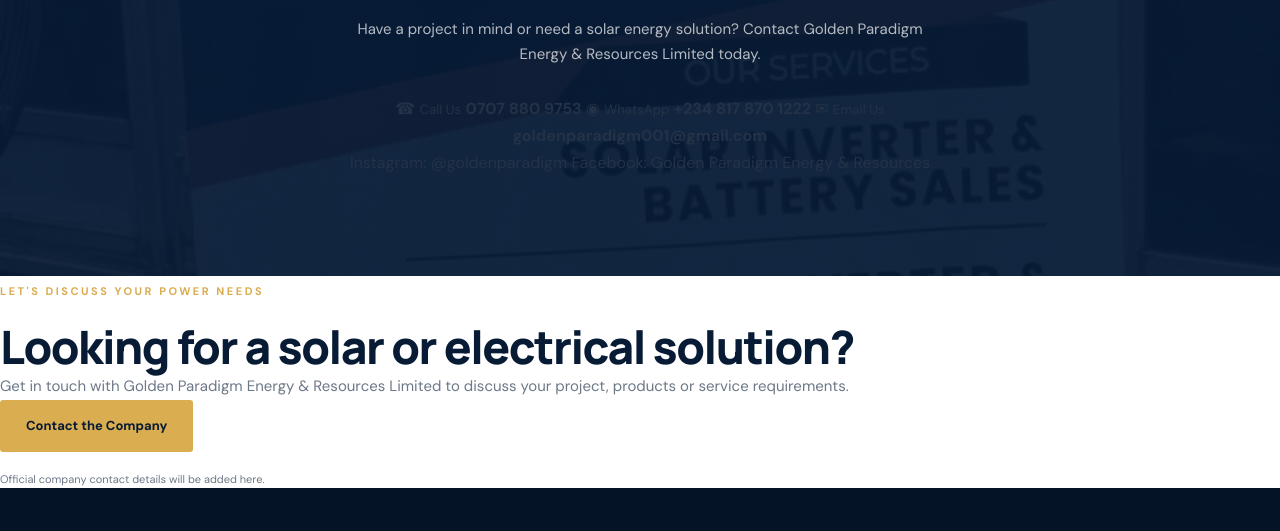
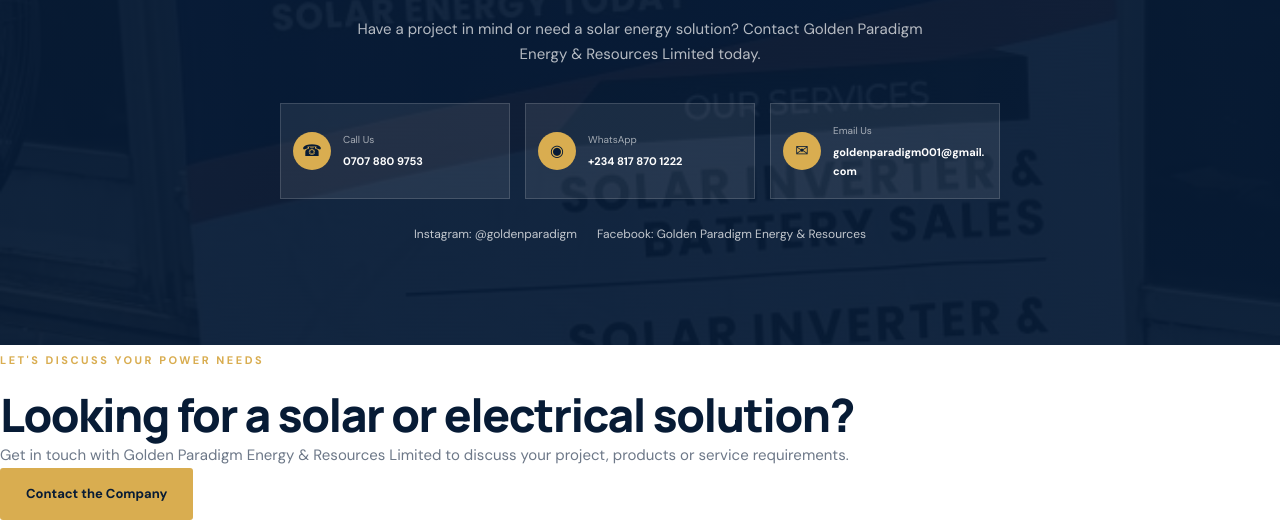
Before and after one commit to 1mojisola/golden-paradigm-website, a plain HTML site: page index.html in a window 1280 px wide. Shown: the part 8945-9476 px from the top of the page. Drawn offline with Linux system fonts and the light colour scheme.

Commit message:
Update styles.css

```diff
--- a/styles.css
+++ b/styles.css
@@ -1213,3 +1213,88 @@ p {
     transform: none;
   }
 }
+
+
+/* CONTACT DETAILS */
+
+.contact-details {
+  display: grid;
+  grid-template-columns: repeat(3, 1fr);
+  gap: 15px;
+  margin: 35px 0 25px;
+  text-align: left;
+}
+
+.contact-item {
+  display: flex;
+  align-items: center;
+  gap: 12px;
+  padding: 18px 12px;
+  background: rgba(255, 255, 255, 0.08);
+  border: 1px solid rgba(255, 255, 255, 0.15);
+  transition: 0.3s ease;
+}
+
+.contact-item:hover {
+  background: rgba(217, 173, 80, 0.15);
+  border-color: var(--gold);
+  transform: translateY(-4px);
+}
+
+.contact-icon {
+  display: grid;
+  place-items: center;
+  flex-shrink: 0;
+  width: 38px;
+  height: 38px;
+  color: var(--navy);
+  background: var(--gold);
+  border-radius: 50%;
+}
+
+.contact-item small,
+.contact-item strong {
+  display: block;
+}
+
+.contact-item small {
+  color: rgba(255, 255, 255, 0.6);
+  font-size: 10px;
+  margin-bottom: 4px;
+}
+
+.contact-item strong {
+  color: white;
+  font-size: 11px;
+  overflow-wrap: anywhere;
+}
+
+.social-links {
+  display: flex;
+  flex-wrap: wrap;
+  justify-content: center;
+  gap: 20px;
+  margin-top: 25px;
+  color: rgba(255, 255, 255, 0.75);
+  font-size: 12px;
+}
+
+.social-links a:hover {
+  color: var(--gold);
+}
+
+@media (max-width: 700px) {
+  .contact-details {
+    grid-template-columns: 1fr;
+  }
+
+  .contact-item {
+    padding: 17px;
+  }
+
+  .social-links {
+    flex-direction: column;
+    align-items: center;
+    gap: 12px;
+  }
+}
```
